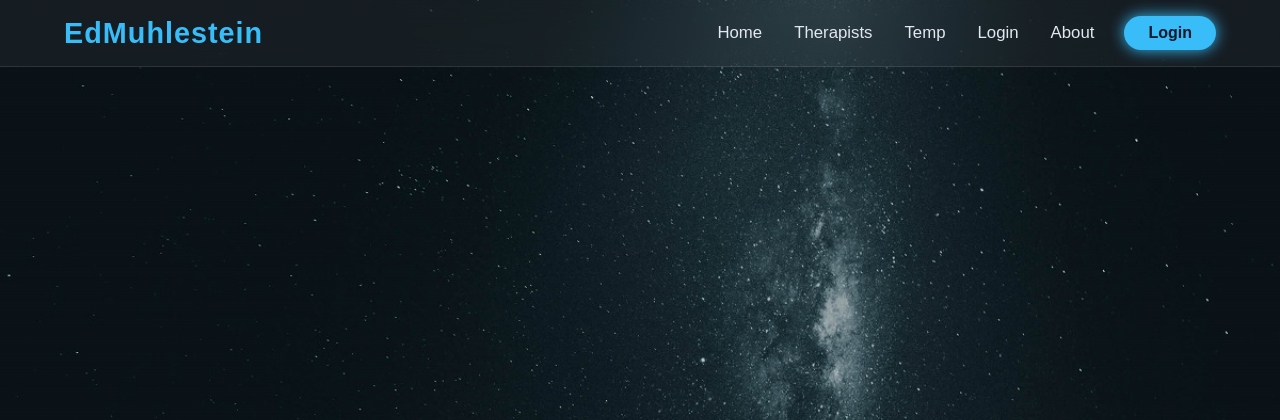
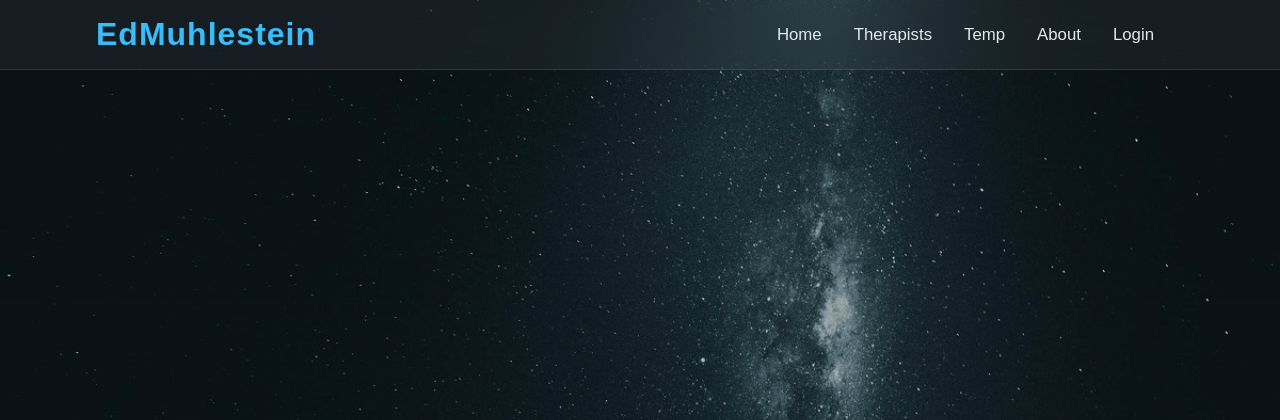
Before and after one commit to emuhlestein/edmuhlestein, a Flask app: template fastapi/app/templates/base.html in a window 1280 px wide. Shown: the top 420 px of the page. Run offline with Flask 3, Linux system fonts and the light colour scheme; the template is opened without the code that fills it, so the values that code supplies are empty.

Commit message:
make navbar responsive

```diff
--- a/fastapi/app/static/css/style.css
+++ b/fastapi/app/static/css/style.css
@@ -22,36 +22,49 @@ body {
     background-attachment: fixed;
 }
 
-nav {
+.navbar {
+    display: flex;
+    align-items: center;
+    justify-content: center;
     width: 100%;
     padding: 1rem 5%;
     background: rgba(255,255,255, 0.05);
     border-bottom: 1px solid rgba(255,255,255, 0.1);
     backdrop-filter: blur(15px);
     margin-bottom: 2rem;
+    position: sticky;
+    top: 0;
+    z-index: 999;
+}
 
+.navbar-container {
     display: flex;
     align-items: center;
-    justify-content: flex-end;
+    justify-content: space-between;
+    width: 100%;
+    padding: 0 2rem;
+    max-width: 1600px;
 }
 
-.logo {
-    font-size: 1.8rem;
-    font-weight: 700;
+.navbar-logo {
+    font-size: 2rem;
+    font-weight: 600;
     display: flex;
     color: #38bdf8;
     letter-spacing: 1px;
-    margin-right: auto;
+    text-decoration: none;
+    cursor: pointer;
 }
 
-.nav-links {
+.navbar-container .navbar-menu {
+    display: flex;
+    text-align: center;
     list-style: none;
-    display: flex;
     gap: 2rem;
     margin-right: 30px;
 }
 
-.nav-links li a {
+.navbar-container .navbar-menu li a {
     position: relative;
     font-size: 1.05rem;
     font-weight: 500;
@@ -60,29 +73,82 @@ nav {
     transition: .3s;
 }
 
-.nav-links li a:hover {
+.navbar-container .navbar-menu li a:hover,
+.navbar-container .navbar-menu li a:active{
     color: #38bdf8;
     text-shadow: 0 0 10px #38bdf8;
 }
 
-.btns {
-    display: flex;
+.navbar-toggle {
+    display: none;
+    background: transparent;
+    padding: 10px;
+    border: none;
+    cursor: pointer;
 }
 
-.btn {
-    padding: 0.5rem 1.5rem;
-    border-radius: 30px;
-    font-weight: 600;
-    font-size: 1rem;
-    background: #38bdf8;
-    color: #0f172a;
-    box-shadow: 0 0 15px #38bdf8;
-    border: none;
-    cursor: pointer;
-    transition: 0.3s;
+.bar {
+    display: block;
+    width: 25px;
+    height: 3px;
+    margin: 5px auto;
+    background: #fff;
+    transition: all 0.3s ease-in-out;
 }
 
-.btn:hovere {
-    background: #0aa9f3;
-    box-shadow: 0 0 25px #0aa9f3;
+@media (max-width: 880px) {
+  .navbar {
+      backdrop-filter: none;
+  }
+
+  .navbar-container .navbar-menu {
+    display: none;
+      flex-direction: column;
+      align-items: flex-start;
+      gap: 1.7rem;
+      position: absolute;
+      height: 100vh;
+      width: 250px;
+      top: 0;
+      right: 0;
+      padding: 5rem 1.5rem;
+      box-shadow: 0 10px 10px rgba(0,0,0,0,0.5);
+      backdrop-filter: blur(10px);
+  }
+
+    .navbar-container .navbar-menu.active {
+        display: flex;
+    }
+
+    .navbar-toggle {
+        display: block;
+        z-index: 999;
+    }
+
+    .navbar-toggle.active .bar:nth-child(2) {
+        opacity: 0;
+    }
+
+    .navbar-toggle.active .bar:nth-child(1) {
+        transform: translateY(8px) rotate(45deg);
+    }
+
+    .navbar-toggle.active .bar:nth-child(3) {
+        transform: translateY(-8px) rotate(-45deg);
+    }
 }
+
+@media (max-width: 480px) {
+  .navbar-container {
+    padding: 0 1rem;
+  }
+
+  .navbar-logo {
+    font-size: 1.7rem;
+  }
+
+  .navbar-container .navbar-menu li a {
+    font-size: 1.2rem;
+    padding: 3px 15px;
+  }
+}
--- /dev/null
+++ b/fastapi/app/static/js/script.js
@@ -0,0 +1,8 @@
+const navbarToggle = document.querySelector('.navbar-toggle');
+const navbarMenu = document.querySelector('.navbar-menu');
+
+
+navbarToggle.addEventListener('click', () => {
+    navbarToggle.classList.toggle('active');
+    navbarMenu.classList.toggle('active');
+});
--- a/fastapi/app/templates/base.html
+++ b/fastapi/app/templates/base.html
@@ -8,22 +8,28 @@
     <link rel="stylesheet" href="/static/css/style.css">
 </head>
 <body>
-    <nav>
-      <div class="logo">EdMuhlestein</div>
-      <ul class="nav-links">
-        <li><a href="/home">Home</a></li>
-        <li><a href="/therapists">Therapists</a></li>
-        <li><a href="/temp">Temp</a></li>
-        <li><a href="/login">Login</a></li>
-        <li><a href="/about">About</a></li>
-      </ul>
-      <div class="btns">
-        <button class="btn">Login</button>
+    <nav class="navbar">
+      <div class="navbar-container">
+        <a href="/index.html"
+          class="navbar-logo">EdMuhlestein</a>
+        <button class="navbar-toggle">
+          <span class="bar"></span>
+          <span class="bar"></span>
+          <span class="bar"></span>
+        </button>
+        <ul class="navbar-menu">
+          <li><a href="/home" class="active">Home</a></li>
+          <li><a href="/therapists">Therapists</a></li>
+          <li><a href="/temp">Temp</a></li>
+          <li><a href="/about">About</a></li>
+          <li><a href="/login">Login</a></li>
+        </ul>
       </div>
     </nav>
 
     <div class="container">
         {% block content %}{% endblock %}
     </div>
+    <script src="/static/js/script.js"></script>
 </body>
 </html>
```
